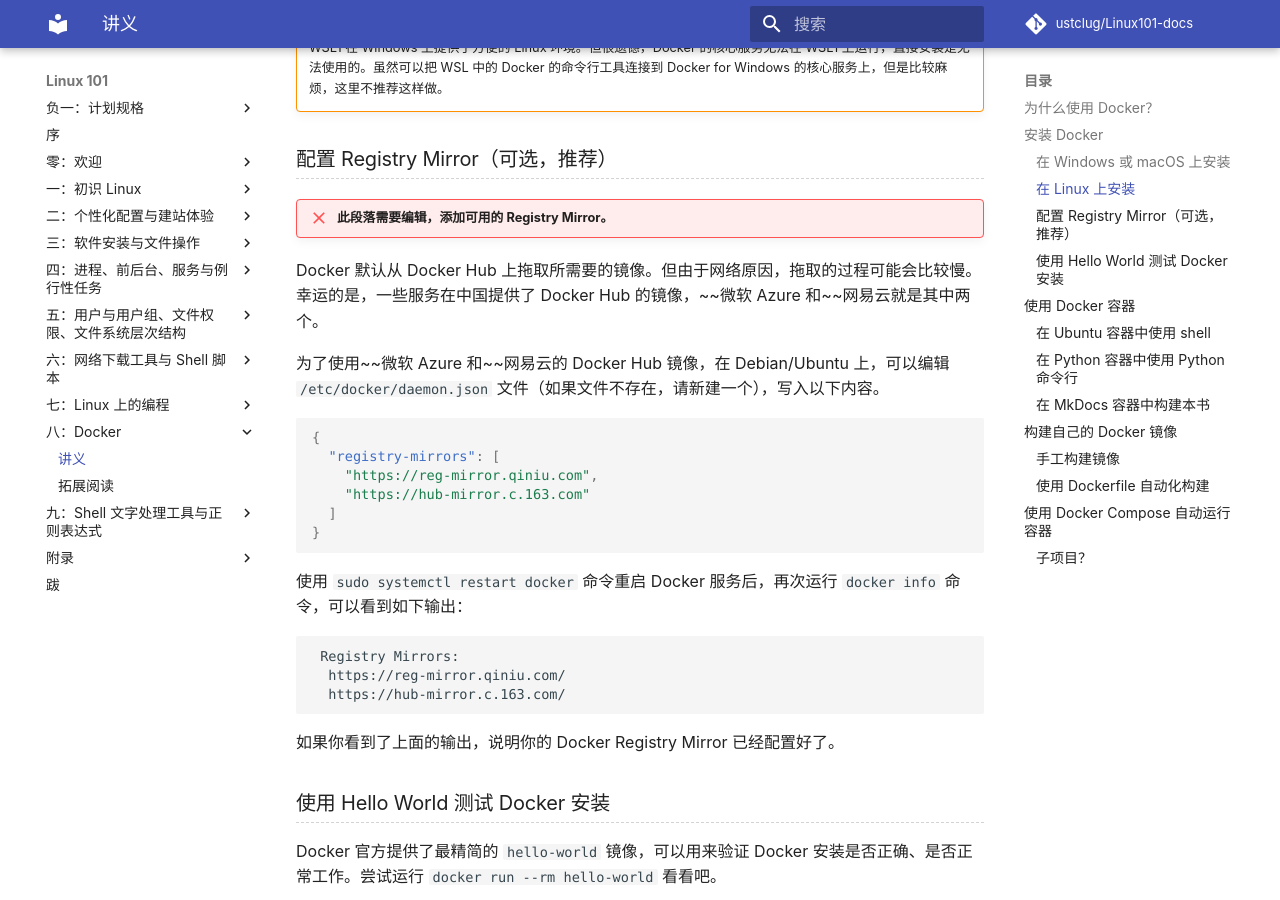
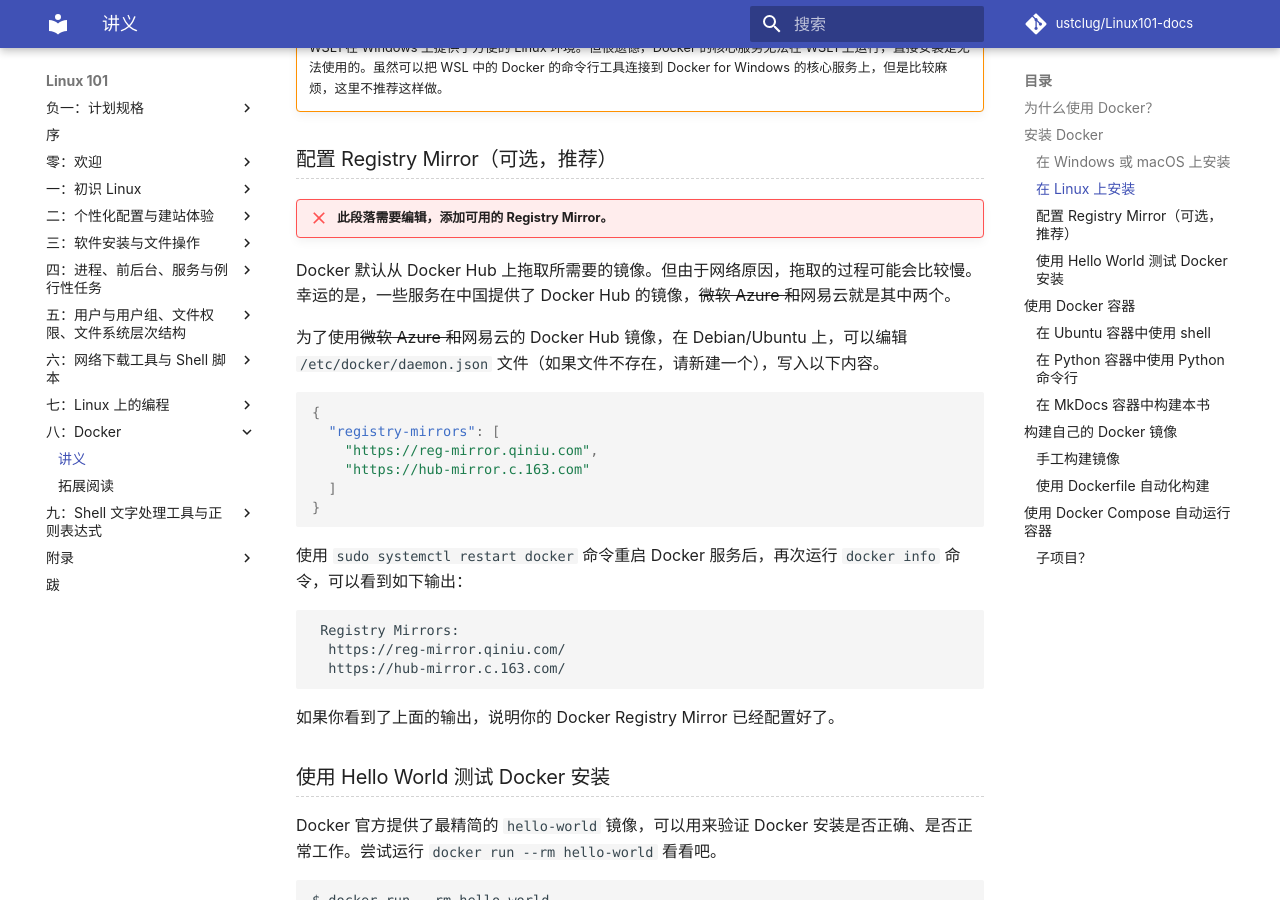
Before and after one commit to ustclug/Linux101-docs, an MkDocs documentation site: the page built from docs/Ch08/index.md, in a window 1280 px wide and 900 px high, scrolled down 1821 px. Built offline with MkDocs 1.6.1 and Material for MkDocs 9.7.7, drawn with Linux system fonts in a browser that asks for light colours; comment, search, counter and statistics services are not loaded.

Commit message:
Pymdown parses strikethroughs differently

````diff
--- a/docs/Ch08/index.md
+++ b/docs/Ch08/index.md
@@ -55,9 +55,9 @@ Docker 可以在 Windows, Linux 和 macOS 上安装。下面我们讨论内容
 
 !!! failure "此段落需要编辑，添加可用的 Registry Mirror。"
 
-Docker 默认从 Docker Hub 上拖取所需要的镜像。但由于网络原因，拖取的过程可能会比较慢。幸运的是，一些服务在中国提供了 Docker Hub 的镜像，~~微软 Azure 和~~网易云就是其中两个。
+Docker 默认从 Docker Hub 上拖取所需要的镜像。但由于网络原因，拖取的过程可能会比较慢。幸运的是，一些服务在中国提供了 Docker Hub 的镜像，<s>微软 Azure 和</s>网易云就是其中两个。
 
-为了使用~~微软 Azure 和~~网易云的 Docker Hub 镜像，在 Debian/Ubuntu 上，可以编辑 `/etc/docker/daemon.json` 文件（如果文件不存在，请新建一个），写入以下内容。
+为了使用<s>微软 Azure 和</s>网易云的 Docker Hub 镜像，在 Debian/Ubuntu 上，可以编辑 `/etc/docker/daemon.json` 文件（如果文件不存在，请新建一个），写入以下内容。
 
 ```json
 {
````
